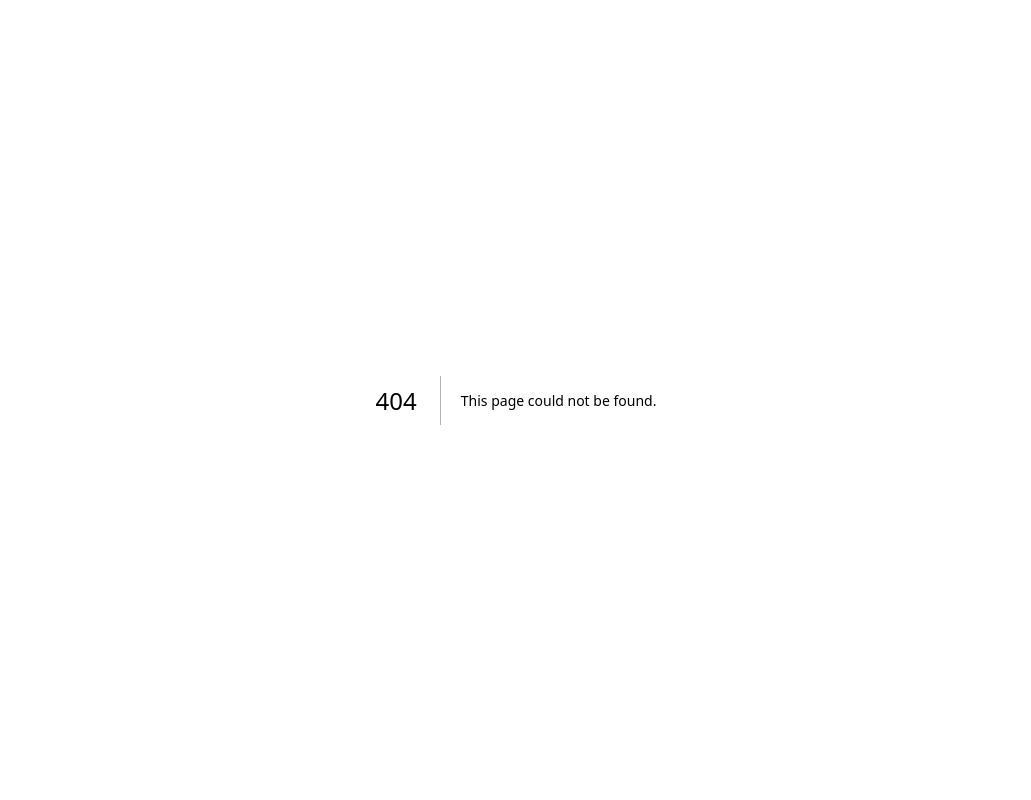
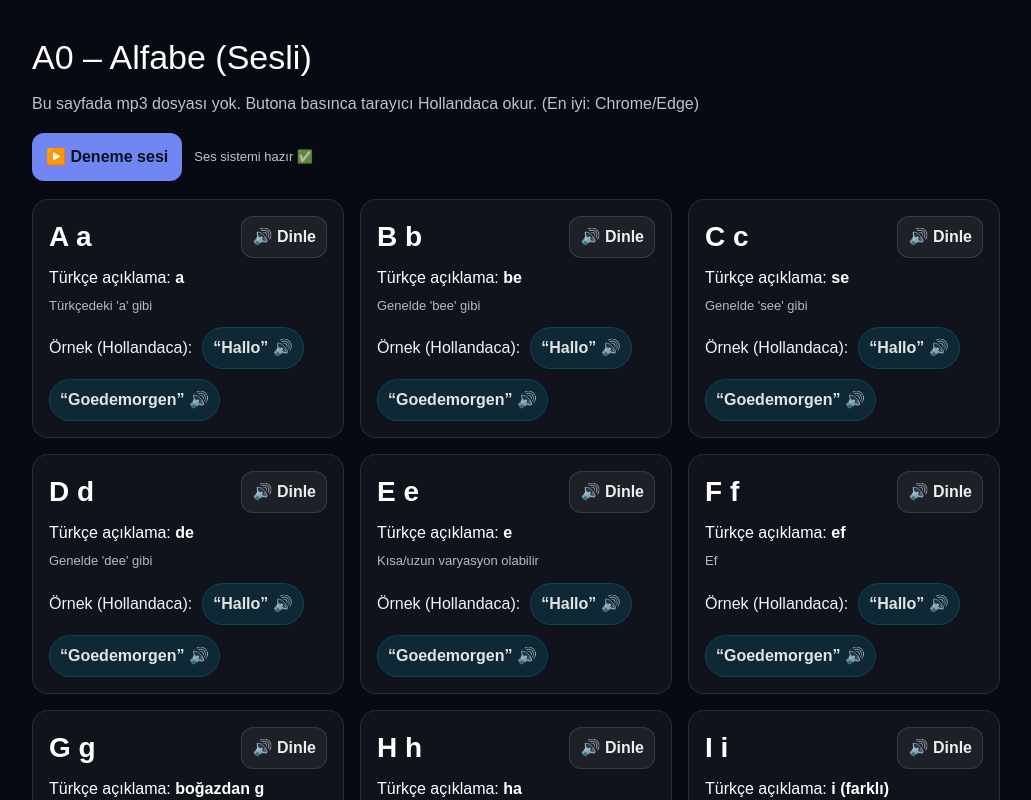
Before and after one commit to cosmuslum/nextjs-boilerplate, a Next.js app: page /a0 in a window 1280 px wide. Before the commit this address had no page. Shown: the top 800 px of the page, without its empty margins (124-1155 px from the left). Built offline with nearby package versions, Linux system fonts and the light colour scheme.

Commit message:
Create page.tsx

```diff
--- /dev/null
+++ b/app/a0/page.tsx
@@ -0,0 +1,210 @@
+"use client";
+
+import React, { useMemo, useState } from "react";
+
+type Letter = {
+  label: string;      // ekranda görünen
+  say: string;        // seslendirilecek metin
+  tr: string;         // Türkçe açıklama
+  note: string;       // ipucu
+};
+
+const LETTERS: Letter[] = [
+  { label: "A a", say: "a", tr: "a", note: "Türkçedeki 'a' gibi" },
+  { label: "B b", say: "bee", tr: "be", note: "Genelde 'bee' gibi" },
+  { label: "C c", say: "see", tr: "se", note: "Genelde 'see' gibi" },
+  { label: "D d", say: "dee", tr: "de", note: "Genelde 'dee' gibi" },
+  { label: "E e", say: "ee", tr: "e", note: "Kısa/uzun varyasyon olabilir" },
+  { label: "F f", say: "ef", tr: "ef", note: "Ef" },
+  { label: "G g", say: "g", tr: "boğazdan g", note: "Türkçe 'g' değil (gırtlaktan)" },
+  { label: "H h", say: "haa", tr: "ha", note: "Haa gibi uzayabilir" },
+  { label: "I i", say: "ie", tr: "i (farklı)", note: "Hollandaca i sesi farklı olabilir" },
+  { label: "J j", say: "yay", tr: "y", note: "Hollandaca'da 'y' gibi" },
+  { label: "K k", say: "kaa", tr: "k", note: "Kaa" },
+  { label: "L l", say: "el", tr: "el", note: "El" },
+  { label: "M m", say: "em", tr: "em", note: "Em" },
+  { label: "N n", say: "en", tr: "en", note: "En" },
+  { label: "O o", say: "oo", tr: "o", note: "O (uzayabilir)" },
+  { label: "P p", say: "pee", tr: "pe", note: "Pee" },
+  { label: "R r", say: "er", tr: "r", note: "R sesi daha boğaz/yuvarlak olabilir" },
+  { label: "S s", say: "es", tr: "es", note: "Es" },
+  { label: "T t", say: "tee", tr: "te", note: "Tee" },
+  { label: "U u", say: "uu", tr: "ü/u arası", note: "Türkçeye göre farklı hissedilebilir" },
+  { label: "V v", say: "vee", tr: "ve", note: "Vee" },
+  { label: "W w", say: "way", tr: "v'ye yakın", note: "W çoğu zaman v'ye yakın" },
+  { label: "X x", say: "iks", tr: "iks", note: "İks" },
+  { label: "Y y", say: "ie griek", tr: "i griek", note: "Bazen 'ie griek' denir" },
+  { label: "Z z", say: "zet", tr: "zet", note: "Zet" },
+];
+
+function speak(text: string) {
+  if (typeof window === "undefined") return;
+  const synth = window.speechSynthesis;
+  if (!synth) {
+    alert("Bu tarayıcı sesli okuma (SpeechSynthesis) desteklemiyor.");
+    return;
+  }
+
+  synth.cancel(); // üst üste binmesin
+
+  const utter = new SpeechSynthesisUtterance(text);
+  utter.lang = "nl-NL";
+  utter.rate = 0.9;  // biraz yavaş
+  utter.pitch = 1;
+
+  // mümkünse Hollandaca ses seç
+  const voices = synth.getVoices();
+  const nlVoice =
+    voices.find(v => /nl/i.test(v.lang) && /Netherlands|Dutch|Nederlands|NL/i.test(v.name)) ||
+    voices.find(v => /nl/i.test(v.lang));
+
+  if (nlVoice) utter.voice = nlVoice;
+
+  synth.speak(utter);
+}
+
+export default function AlfabePage() {
+  const [ready, setReady] = useState(false);
+
+  // Bazı tarayıcılarda ses listesi ilk başta boş gelir; tetikleyelim
+  useMemo(() => {
+    if (typeof window === "undefined") return;
+    const synth = window.speechSynthesis;
+    if (!synth) return;
+
+    const onVoices = () => setReady(true);
+    synth.addEventListener?.("voiceschanged", onVoices as any);
+    // İlk yüklemede de dener
+    setTimeout(() => {
+      synth.getVoices();
+      setReady(true);
+    }, 200);
+
+    return () => synth.removeEventListener?.("voiceschanged", onVoices as any);
+  }, []);
+
+  return (
+    <main style={s.page}>
+      <div style={s.container}>
+        <h1 style={s.h1}>A0 – Alfabe (Sesli)</h1>
+        <p style={s.intro}>
+          Bu sayfada mp3 dosyası yok. Butona basınca tarayıcı Hollandaca okur.
+          (En iyi: Chrome/Edge)
+        </p>
+
+        <div style={s.topActions}>
+          <button
+            style={s.bigBtn}
+            onClick={() => speak("Welkom bij NederLearn. We beginnen met het alfabet.")}
+          >
+            ▶️ Deneme sesi
+          </button>
+          <span style={s.status}>
+            {ready ? "Ses sistemi hazır ✅" : "Ses hazırlanıyor…"}
+          </span>
+        </div>
+
+        <div style={s.grid}>
+          {LETTERS.map((x) => (
+            <div key={x.label} style={s.card}>
+              <div style={s.letterRow}>
+                <div style={s.letter}>{x.label}</div>
+                <button style={s.playBtn} onClick={() => speak(x.say)}>
+                  🔊 Dinle
+                </button>
+              </div>
+
+              <div style={s.read}>
+                Türkçe açıklama: <b>{x.tr}</b>
+              </div>
+              <div style={s.note}>{x.note}</div>
+
+              <div style={s.example}>
+                Örnek (Hollandaca):{" "}
+                <button style={s.exampleBtn} onClick={() => speak("Hallo")}>
+                  “Hallo” 🔊
+                </button>
+                <button style={s.exampleBtn} onClick={() => speak("Goedemorgen")}>
+                  “Goedemorgen” 🔊
+                </button>
+              </div>
+            </div>
+          ))}
+        </div>
+
+        <div style={s.next}>
+          <a href="/tr/a0" style={s.backBtn}>
+            ← A0 Derslerine Dön
+          </a>
+        </div>
+
+        <div style={s.tip}>
+          İpucu: Eğer ses çıkmıyorsa, tarayıcı bazen ilk tıklamada izin ister.
+          Bir kere “Deneme sesi” butonuna bas.
+        </div>
+      </div>
+    </main>
+  );
+}
+
+const s: Record<string, React.CSSProperties> = {
+  page: { minHeight: "100vh", background: "#070A12", color: "white", padding: "32px 0" },
+  container: { maxWidth: 1000, margin: "0 auto", padding: "0 16px" },
+  h1: { fontSize: 34, marginBottom: 8 },
+  intro: { opacity: 0.75, marginBottom: 16, lineHeight: 1.6 },
+
+  topActions: { display: "flex", gap: 12, alignItems: "center", flexWrap: "wrap", marginBottom: 18 },
+  bigBtn: {
+    cursor: "pointer",
+    background: "rgba(120,140,255,0.95)",
+    color: "#0B1020",
+    padding: "12px 14px",
+    borderRadius: 12,
+    border: "none",
+    fontWeight: 900,
+  },
+  status: { fontSize: 13, opacity: 0.75 },
+
+  grid: { display: "grid", gridTemplateColumns: "repeat(auto-fill, minmax(240px, 1fr))", gap: 16 },
+  card: { background: "rgba(255,255,255,0.04)", border: "1px solid rgba(255,255,255,0.1)", borderRadius: 16, padding: 16 },
+
+  letterRow: { display: "flex", alignItems: "center", justifyContent: "space-between", gap: 10 },
+  letter: { fontSize: 28, fontWeight: 900 },
+  playBtn: {
+    cursor: "pointer",
+    background: "rgba(255,255,255,0.06)",
+    border: "1px solid rgba(255,255,255,0.12)",
+    color: "rgba(255,255,255,0.92)",
+    padding: "8px 10px",
+    borderRadius: 12,
+    fontWeight: 800,
+  },
+
+  read: { marginTop: 8 },
+  note: { fontSize: 13, opacity: 0.7, marginTop: 6, lineHeight: 1.5 },
+
+  example: { marginTop: 12, display: "flex", gap: 10, flexWrap: "wrap", alignItems: "center", opacity: 0.95 },
+  exampleBtn: {
+    cursor: "pointer",
+    background: "rgba(0,200,255,0.12)",
+    border: "1px solid rgba(0,200,255,0.18)",
+    color: "rgba(255,255,255,0.92)",
+    padding: "8px 10px",
+    borderRadius: 999,
+    fontWeight: 800,
+  },
+
+  next: { marginTop: 28 },
+  backBtn: {
+    textDecoration: "none",
+    background: "rgba(255,255,255,0.06)",
+    color: "rgba(255,255,255,0.92)",
+    padding: "12px 14px",
+    borderRadius: 12,
+    border: "1px solid rgba(255,255,255,0.12)",
+    fontWeight: 900,
+    display: "inline-block",
+  },
+
+  tip: { marginTop: 16, fontSize: 12, opacity: 0.65, lineHeight: 1.5 },
+};
```
